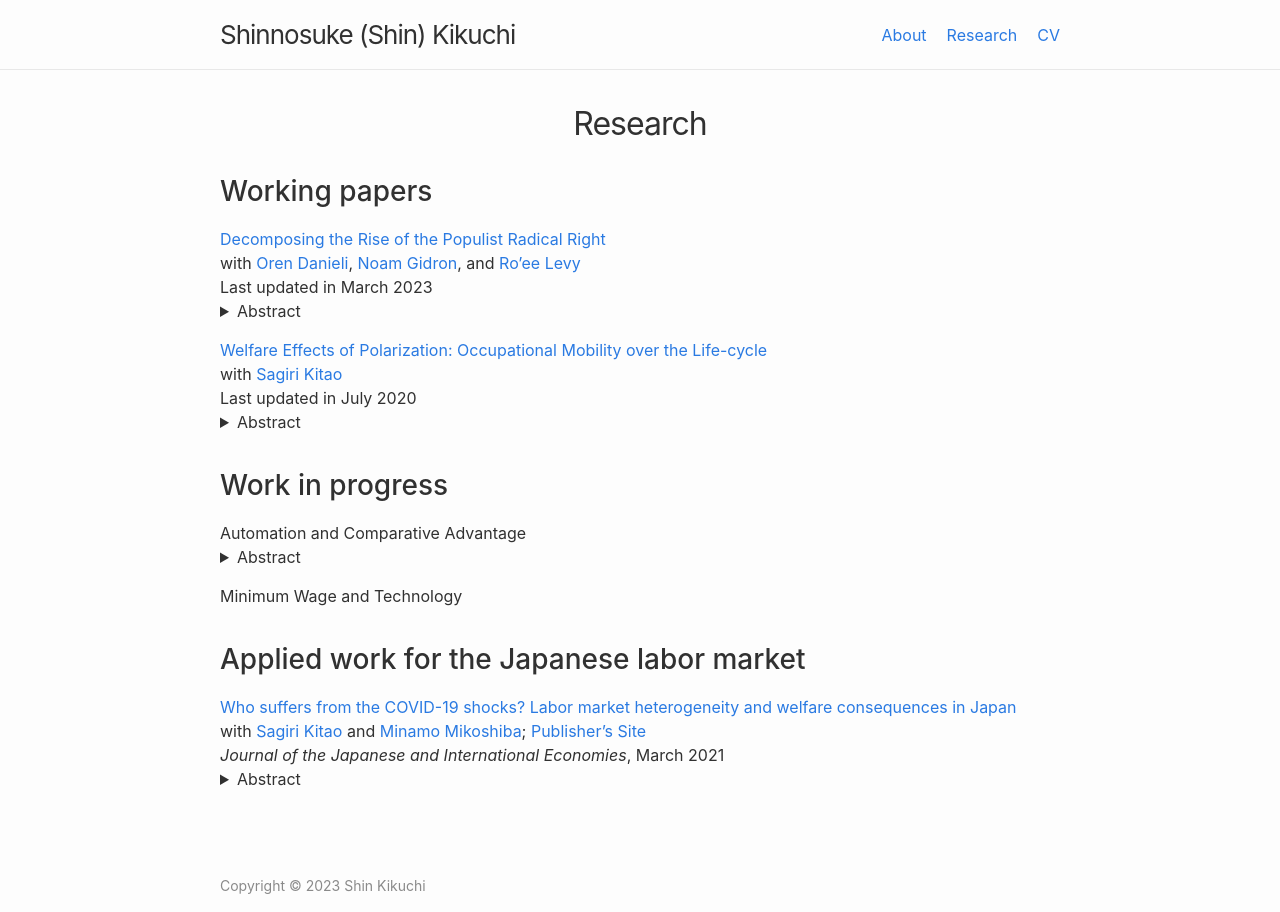
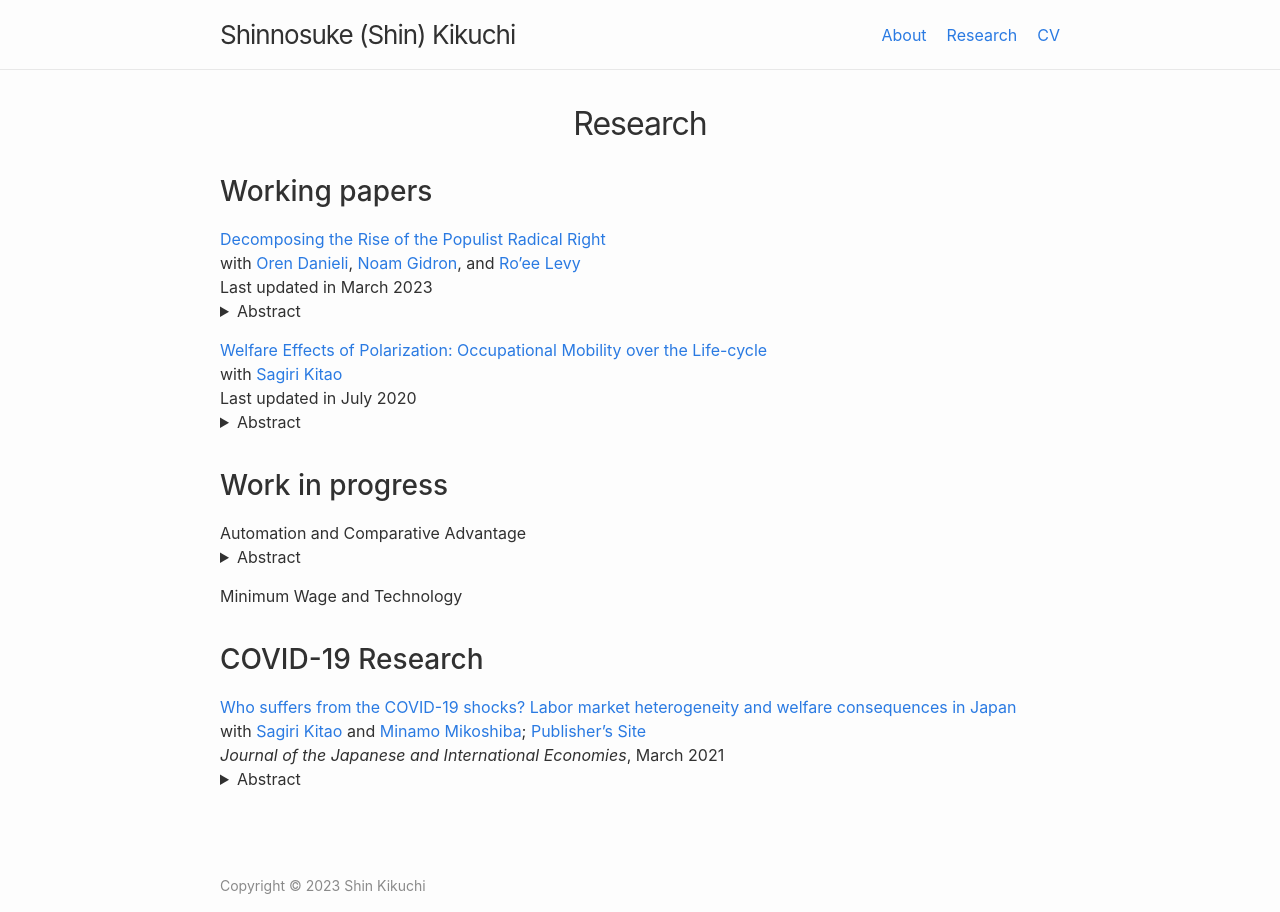
Before and after one commit to shinnkikuchi/shinnkikuchi.github.io, a Jekyll site: the page built from research.md, in a window 1280 px wide. Built offline with Jekyll 4.4.1, drawn with Linux system fonts in a browser that asks for light colours.

Commit message:
Update research.md

```diff
--- a/research.md
+++ b/research.md
@@ -42,7 +42,7 @@ Automation and Comparative Advantage<br>
 Minimum Wage and Technology<br>
 
 
-## Applied work for the Japanese labor market
+## COVID-19 Research
 <a href="/files/research/KKM-COVID19.pdf">Who suffers from the COVID-19 shocks? Labor market heterogeneity and welfare consequences in Japan</a><br>
 with <a href="https://sites.google.com/site/sagirikitao/home?authuser=0" target="_blank">Sagiri Kitao</a> and <a href="https://sites.google.com/view/minamomikoshiba/home" target="_blank">Minamo Mikoshiba</a>; <a href="https://www.sciencedirect.com/science/article/pii/S088915832030054X">Publisher's Site</a> <br>
 *Journal of the Japanese and International  Economies*, March 2021<br>
```
